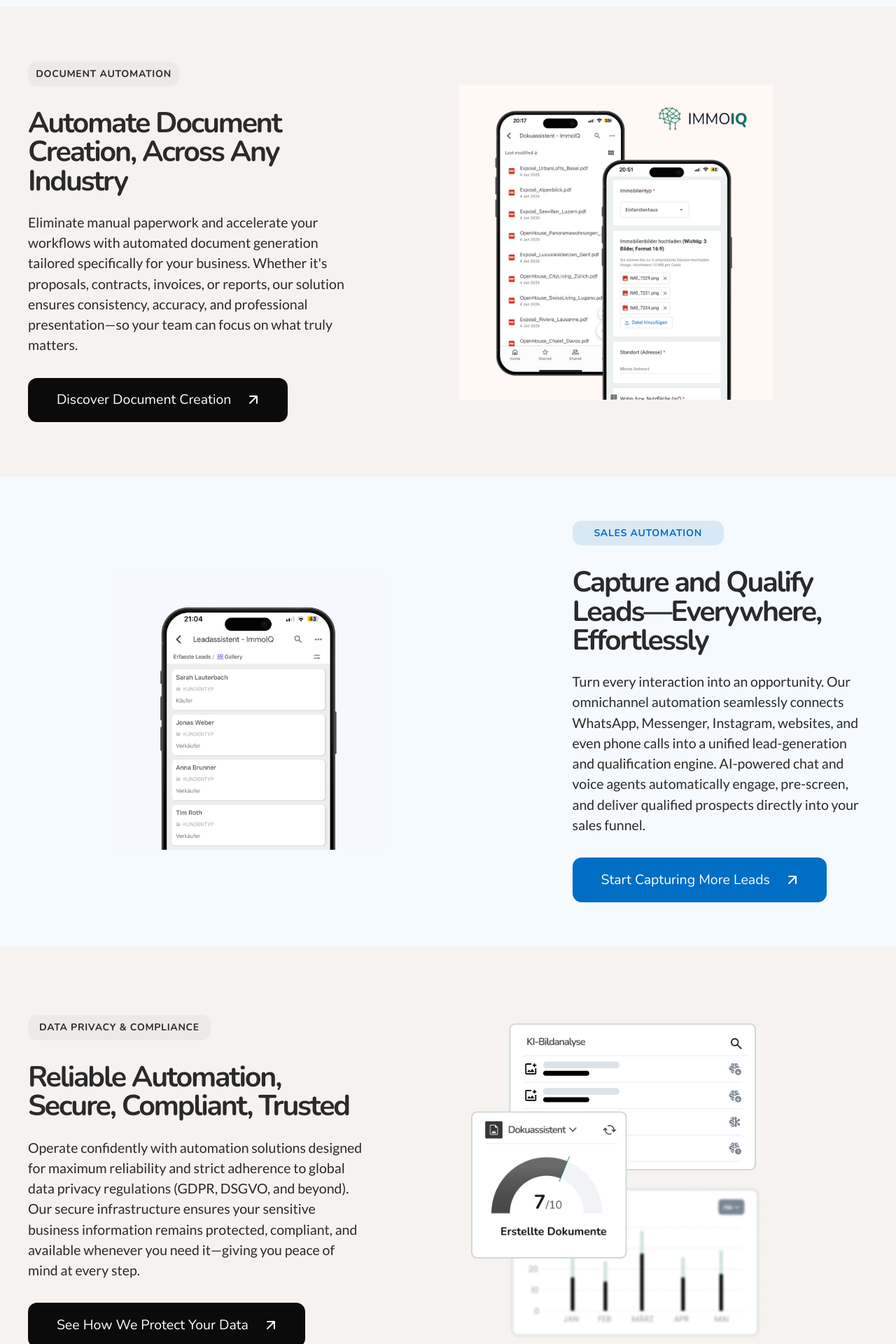
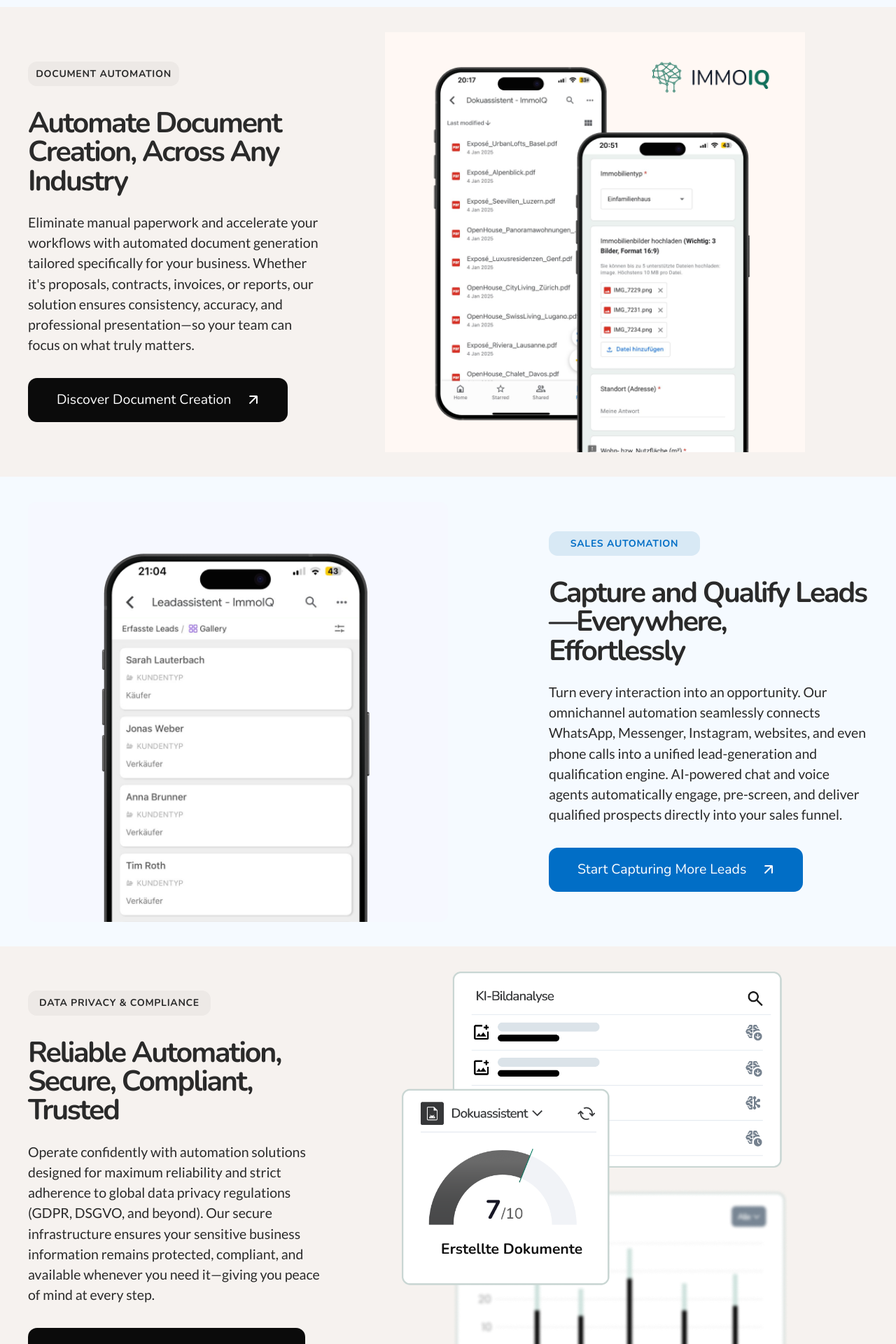
Before and after one commit to anonfaded/dotwebv3, a Next.js app: page /en in a window 1280 px wide. Shown: the part 1900-3820 px from the top of the page at 70% size. Built offline with nearby package versions, Linux system fonts and the light colour scheme.

Commit message:
refactor sections: update image dimensions and aspect ratios for DocumentAutomation, SalesAutomation, and Privacy sections

```diff
--- a/src/components/sections/DocumentAutomationSection.tsx
+++ b/src/components/sections/DocumentAutomationSection.tsx
@@ -41,8 +41,8 @@ export default function DocAutomationSection() {
             </div>
 
             {/* Right Content - Image */}
-            <div className="w-full lg:w-3/4 mt-8 lg:mt-0 order-2">
-              <div className="relative w-full aspect-[16/10] max-w-[900px] mx-auto lg:mx-0">
+            <div className="w-full lg:w-[65%] mt-8 lg:mt-0 order-2">
+              <div className="relative w-full aspect-[16/9] max-w-[1000px] h-[600px] mx-auto lg:mx-0">
                 <Image
                   src="/document-automation.png"
                   alt="Document Automation Interface"
--- a/src/components/sections/PrivacySection.tsx
+++ b/src/components/sections/PrivacySection.tsx
@@ -41,8 +41,8 @@ export default function PrivacySection() {
             </div>
 
             {/* Right Content - Image */}
-            <div className="w-full lg:w-3/4 mt-8 lg:mt-0 order-2">
-              <div className="relative w-full aspect-[16/10] max-w-[900px] mx-auto lg:mx-0">
+            <div className="w-full lg:w-[65%] mt-8 lg:mt-0 order-2">
+              <div className="relative w-full aspect-[16/9] max-w-[1000px] h-[600px] mx-auto lg:mx-0">
                 <Image
                   src="/data-privacy.png"
                   alt="Privacy & Security Interface"
--- a/src/components/sections/SalesAutomationSection.tsx
+++ b/src/components/sections/SalesAutomationSection.tsx
@@ -12,8 +12,8 @@ export default function SalesAutomationSection() {
           {/* Content Grid - Updated spacing */}
           <div className="flex flex-col lg:flex-row items-center lg:gap-36">
             {/* Left Content - Image */}
-            <div className="w-full lg:w-3/4 mt-8 lg:mt-0 order-2 lg:order-1">
-              <div className="relative w-full aspect-[16/10] max-w-[900px] mx-auto">
+            <div className="w-full lg:w-[50%] mt-8 lg:mt-0 order-2 lg:order-1">
+              <div className="relative w-full aspect-[16/9] max-w-[1000px] h-[600px] mx-auto">
                 <Image
                   src="/sales-automation.png"
                   alt="Sales Automation Interface"
```
